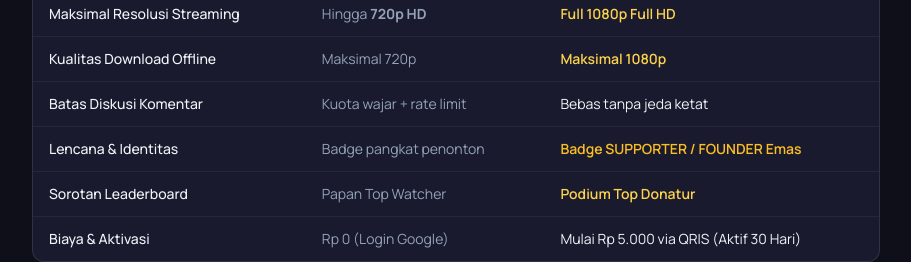
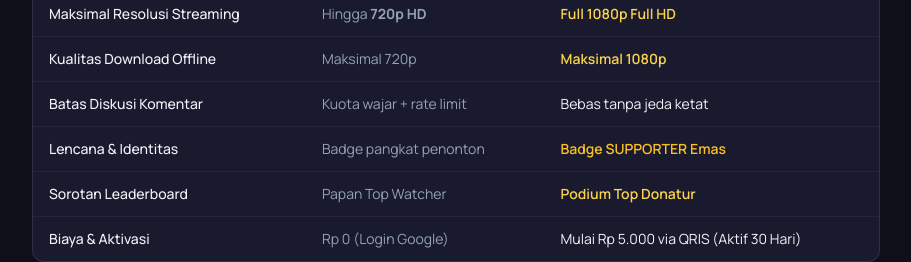
Before and after one commit to Curzyori/velnime, a Next.js app: page /docs in a window 1280 px wide. Shown: the part 1120-1382 px from the top of the page, without its empty margins (184-1095 px from the left). Built offline with nearby package versions, Linux system fonts and the light colour scheme.

Commit message:
fix(docs): remove FOUNDER label from public supporter tier table

```diff
--- a/app/docs/page.tsx
+++ b/app/docs/page.tsx
@@ -158,7 +158,7 @@ export default function DocsPage() {
                     <tr>
                       <td className="px-4 py-3 font-medium text-ink">Lencana &amp; Identitas</td>
                       <td className="px-4 py-3">Badge pangkat penonton</td>
-                      <td className="px-4 py-3 font-semibold text-amber-400">Badge SUPPORTER / FOUNDER Emas</td>
+                      <td className="px-4 py-3 font-semibold text-amber-400">Badge SUPPORTER Emas</td>
                     </tr>
                     <tr>
                       <td className="px-4 py-3 font-medium text-ink">Sorotan Leaderboard</td>
```
